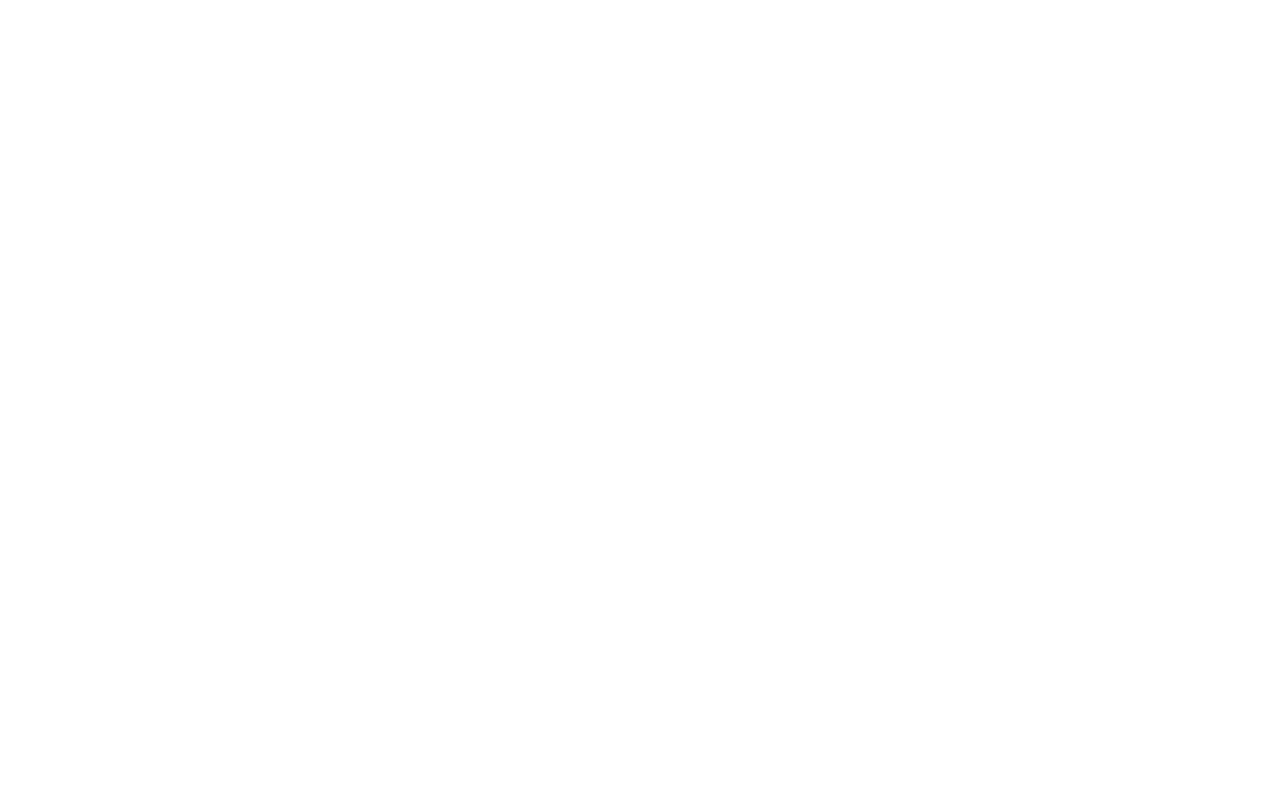
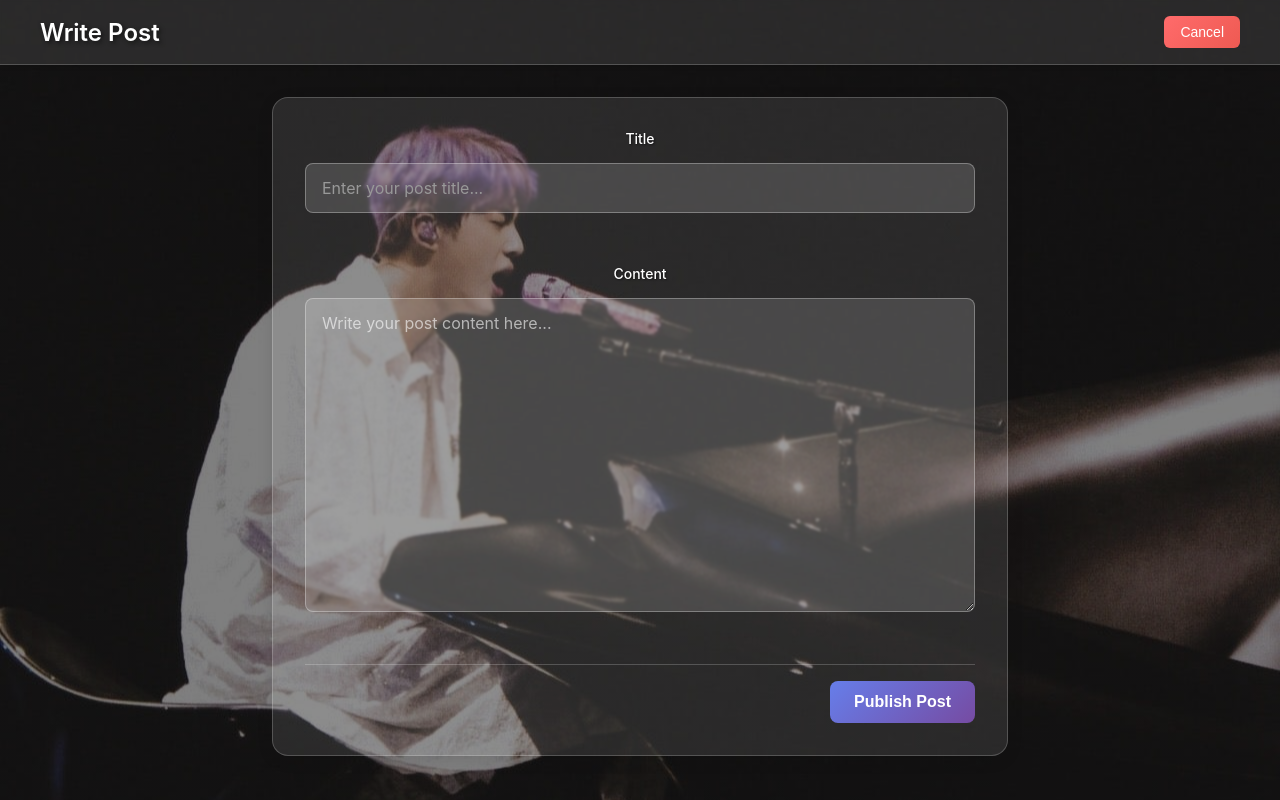
Before and after one commit to kwohyuno/dojeon, a React (Create React App) app in the folder frontend/: page /write in a window 1280 px wide. Before the commit this address had no page. Built offline with nearby package versions, Linux system fonts and the light colour scheme; sample sign-in values are in the browser's storage.

Commit message:
Write (post) page

```diff
--- a/frontend/src/App.tsx
+++ b/frontend/src/App.tsx
@@ -5,6 +5,7 @@
 import PostList from './components/PostList';
 import PostDetail from './components/PostDetail';
 import MyPage from './components/MyPage';
+import Write from './components/Write';
 import PrivateRoute from './components/PrivateRoute';
 import './App.css';
 
@@ -48,6 +49,14 @@
               </PrivateRoute>
             }
           />
+          <Route
+            path="/write"
+            element={
+              <PrivateRoute>
+                <Write />
+              </PrivateRoute>
+            }
+          />
           <Route path="/" element={<Navigate to="/login" replace />} />
         </Routes>
       </div>
--- /dev/null
+++ b/frontend/src/components/Write.css
@@ -0,0 +1,183 @@
+.write-container {
+  min-height: 100vh;
+  background-color: #f8f9fa;
+}
+
+.write-header {
+  background: rgba(255, 255, 255, 0.1);
+  backdrop-filter: blur(1px);
+  box-shadow: 0 2px 4px rgba(0, 0, 0, 0.1);
+  padding: 1rem 2rem;
+  position: sticky;
+  top: 0;
+  z-index: 100;
+  border-bottom: 1px solid rgba(255, 255, 255, 0.2);
+}
+
+.header-content {
+  display: flex;
+  justify-content: space-between;
+  align-items: center;
+  max-width: 1200px;
+  margin: 0 auto;
+}
+
+.header-content h1 {
+  color: white;
+  margin: 0;
+  font-size: 24px;
+  font-weight: 600;
+  text-shadow: 2px 2px 4px rgba(0, 0, 0, 0.5);
+}
+
+.header-actions {
+  display: flex;
+  gap: 1rem;
+}
+
+.cancel-button {
+  background: linear-gradient(135deg, #ff6b6b 0%, #ee5a52 100%);
+  color: white;
+  border: none;
+  padding: 8px 16px;
+  border-radius: 6px;
+  cursor: pointer;
+  font-size: 14px;
+  font-weight: 500;
+  transition: all 0.3s ease;
+}
+
+.cancel-button:hover {
+  transform: translateY(-1px);
+  box-shadow: 0 4px 12px rgba(255, 107, 107, 0.3);
+}
+
+.write-main {
+  max-width: 800px;
+  margin: 0 auto;
+  padding: 2rem;
+}
+
+.write-card {
+  background: rgba(255, 255, 255, 0.1);
+  border-radius: 16px;
+  padding: 2rem;
+  border: 1px solid rgba(255, 255, 255, 0.2);
+  box-shadow: 0 4px 16px rgba(0, 0, 0, 0.1);
+}
+
+.write-form {
+  display: flex;
+  flex-direction: column;
+  gap: 2rem;
+}
+
+.form-group {
+  display: flex;
+  flex-direction: column;
+  gap: 0.5rem;
+}
+
+.form-label {
+  color: white;
+  font-weight: 600;
+  font-size: 16px;
+  text-shadow: 1px 1px 2px rgba(0, 0, 0, 0.5);
+}
+
+.form-input,
+.form-textarea {
+  background: rgba(255, 255, 255, 0.15) !important;
+  border: 1px solid rgba(255, 255, 255, 0.3) !important;
+  border-radius: 8px !important;
+  padding: 12px 16px !important;
+  color: white !important;
+  font-size: 16px !important;
+  transition: all 0.3s ease !important;
+  backdrop-filter: blur(1px) !important;
+  -webkit-appearance: none !important;
+  -moz-appearance: none !important;
+  appearance: none !important;
+  font-family: inherit !important;
+  line-height: 1.5 !important;
+  box-sizing: border-box !important;
+}
+
+.form-input {
+  height: 50px;
+}
+
+.form-input::placeholder,
+.form-textarea::placeholder {
+  color: rgba(255, 255, 255, 0.6);
+}
+
+.form-input:focus,
+.form-textarea:focus {
+  outline: none;
+  border-color: #667eea;
+  background: rgba(255, 255, 255, 0.15);
+  box-shadow: 0 0 0 3px rgba(102, 126, 234, 0.1);
+}
+
+.form-textarea {
+  resize: vertical;
+  min-height: 300px;
+  line-height: 1.6;
+}
+
+.form-actions {
+  display: flex;
+  justify-content: flex-end;
+  gap: 1rem;
+  padding-top: 1rem;
+  border-top: 1px solid rgba(255, 255, 255, 0.2);
+}
+
+.submit-button {
+  background: linear-gradient(135deg, #667eea 0%, #764ba2 100%);
+  color: white;
+  border: none;
+  padding: 12px 24px;
+  border-radius: 8px;
+  font-size: 16px;
+  font-weight: 600;
+  cursor: pointer;
+  transition: all 0.3s ease;
+  min-width: 120px;
+}
+
+.submit-button:hover:not(:disabled) {
+  transform: translateY(-2px);
+  box-shadow: 0 8px 25px rgba(102, 126, 234, 0.3);
+}
+
+.submit-button:disabled {
+  opacity: 0.6;
+  cursor: not-allowed;
+  transform: none;
+}
+
+@media (max-width: 768px) {
+  .write-main {
+    padding: 1rem;
+  }
+
+  .write-card {
+    padding: 1.5rem;
+  }
+
+  .header-content {
+    flex-direction: column;
+    gap: 1rem;
+    text-align: center;
+  }
+
+  .form-actions {
+    flex-direction: column;
+  }
+
+  .submit-button {
+    width: 100%;
+  }
+}
--- /dev/null
+++ b/frontend/src/components/Write.tsx
@@ -0,0 +1,106 @@
+import React, { useState } from 'react';
+import { useNavigate } from 'react-router-dom';
+import jinImage from '../jin.jpeg';
+import './Write.css';
+
+const Write: React.FC = () => {
+  const navigate = useNavigate();
+  const [title, setTitle] = useState('');
+  const [content, setContent] = useState('');
+  const [isSubmitting, setIsSubmitting] = useState(false);
+
+  const handleSubmit = async (e: React.FormEvent) => {
+    e.preventDefault();
+
+    if (!title.trim() || !content.trim()) {
+      alert('Please fill in both title and content.');
+      return;
+    }
+
+    setIsSubmitting(true);
+
+    // 임시로 1초 후 완료 처리 (나중에 API로 교체)
+    setTimeout(() => {
+      setIsSubmitting(false);
+      alert('Post created successfully!');
+      navigate('/dashboard');
+    }, 1000);
+  };
+
+  const handleCancel = () => {
+    if (title.trim() || content.trim()) {
+      if (window.confirm('Are you sure you want to cancel? Your changes will be lost.')) {
+        navigate('/dashboard');
+      }
+    } else {
+      navigate('/dashboard');
+    }
+  };
+
+  const containerStyle = {
+    backgroundImage: `linear-gradient(rgba(0, 0, 0, 0.5), rgba(0, 0, 0, 0.5)), url(${jinImage})`,
+    backgroundSize: 'cover',
+    backgroundPosition: 'center',
+    backgroundRepeat: 'no-repeat',
+    minHeight: '100vh'
+  };
+
+  return (
+    <div className="write-container" style={containerStyle}>
+      <header className="write-header">
+        <div className="header-content">
+          <h1>Write Post</h1>
+          <div className="header-actions">
+            <button onClick={handleCancel} className="cancel-button">
+              Cancel
+            </button>
+          </div>
+        </div>
+      </header>
+
+      <main className="write-main">
+        <div className="write-card">
+          <form onSubmit={handleSubmit} className="write-form">
+            <div className="form-group">
+              <label htmlFor="title" className="form-label">Title</label>
+              <input
+                type="text"
+                id="title"
+                value={title}
+                onChange={(e) => setTitle(e.target.value)}
+                className="form-input"
+                placeholder="Enter your post title..."
+                required
+              />
+            </div>
+
+            <div className="form-group">
+              <label htmlFor="content" className="form-label">Content</label>
+              <textarea
+                id="content"
+                value={content}
+                onChange={(e) => setContent(e.target.value)}
+                className="form-textarea"
+                placeholder="Write your post content here..."
+                rows={12}
+                required
+              />
+            </div>
+
+            <div className="form-actions">
+              <button
+                type="submit"
+                className="submit-button"
+                disabled={isSubmitting}
+              >
+                {isSubmitting ? 'Publishing...' : 'Publish Post'}
+              </button>
+            </div>
+          </form>
+        </div>
+      </main>
+    </div>
+  );
+};
+
+export default Write;
```
